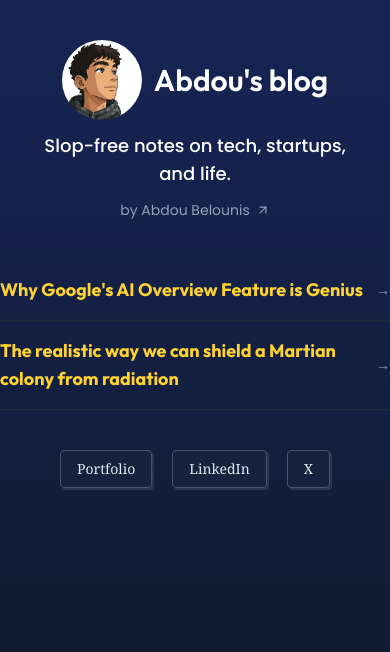
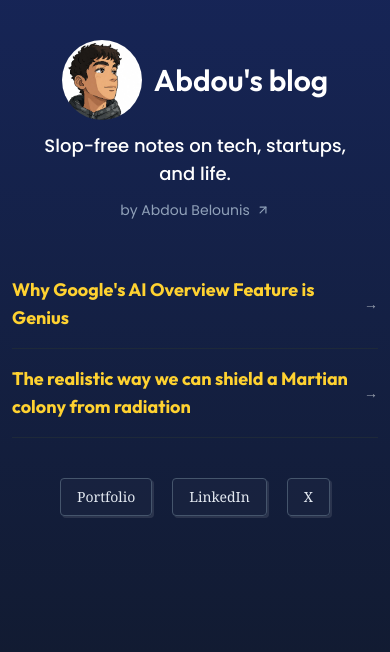
Before and after one commit to Abdoubel26/blog.abdoubelounis.com, a Next.js app: page / in a window 390 px wide. Shown: the top 652 px of the page. Built offline with nearby package versions, Linux system fonts and the light colour scheme.

Commit message:
add margin to mobile titles

```diff
--- a/app/page.tsx
+++ b/app/page.tsx
@@ -35,7 +35,7 @@ export default async function Home() {
 
       <Link key={post.slug} href={post.slug} className="w-full flex justify-center">
 
-      <div className="md:hidden w-full py-4 border-b border-gray-800 flex justify-between items-center hover:opacity-80">
+      <div className="md:hidden w-full py-4 border-b mx-3 border-gray-800 flex justify-between items-center hover:opacity-80">
           <span className="text-amber-300 font-outfit text-lg font-bold">
             {post.title}
           </span>
```
